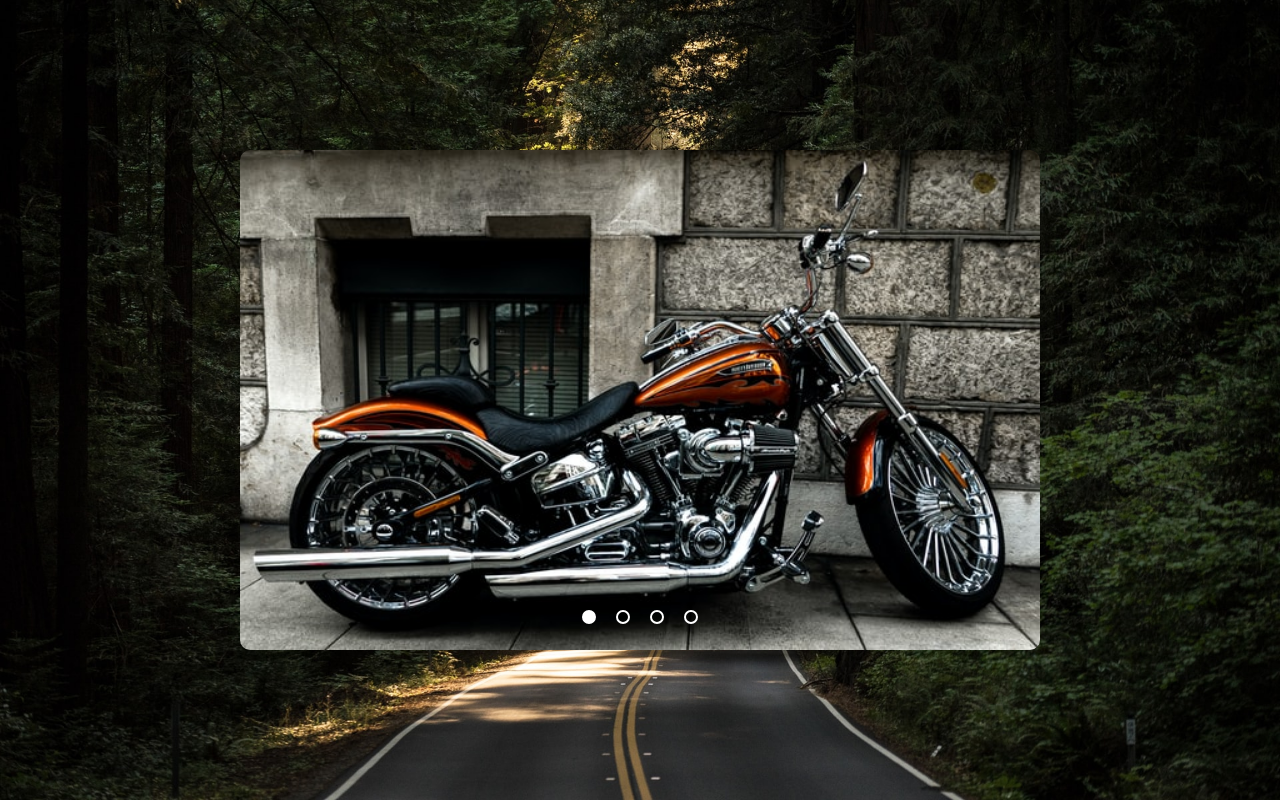
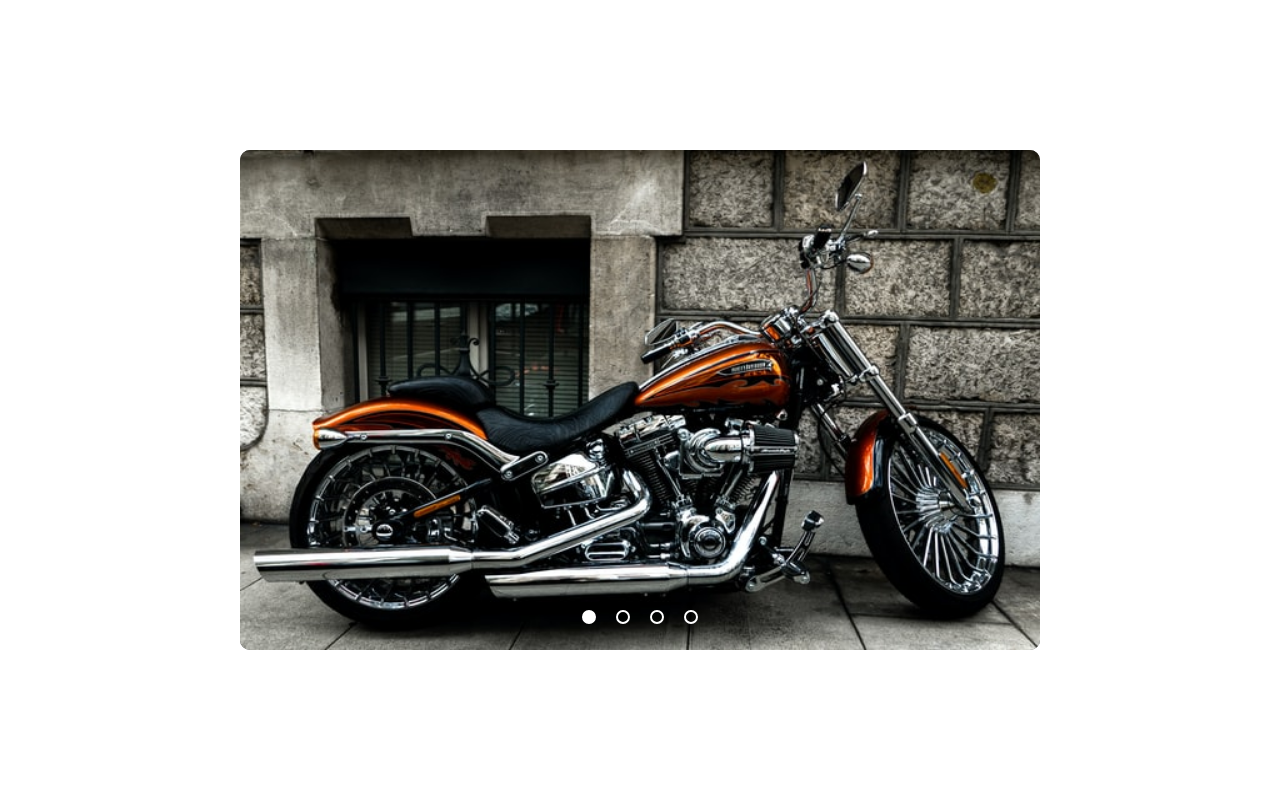
Before and after one commit to FelipeDSR/Image-Slider, a plain HTML site: page index.html in a window 1280 px wide. Drawn offline with Linux system fonts and the light colour scheme.

Commit message:
update styles.css

```diff
--- a/style.css
+++ b/style.css
@@ -9,7 +9,6 @@ body {
   display: flex;
   justify-content: center;
   align-items: center;
-  background: url('./images/road.jpg') no-repeat bottom;
   background-size: cover;
 }
 
```
